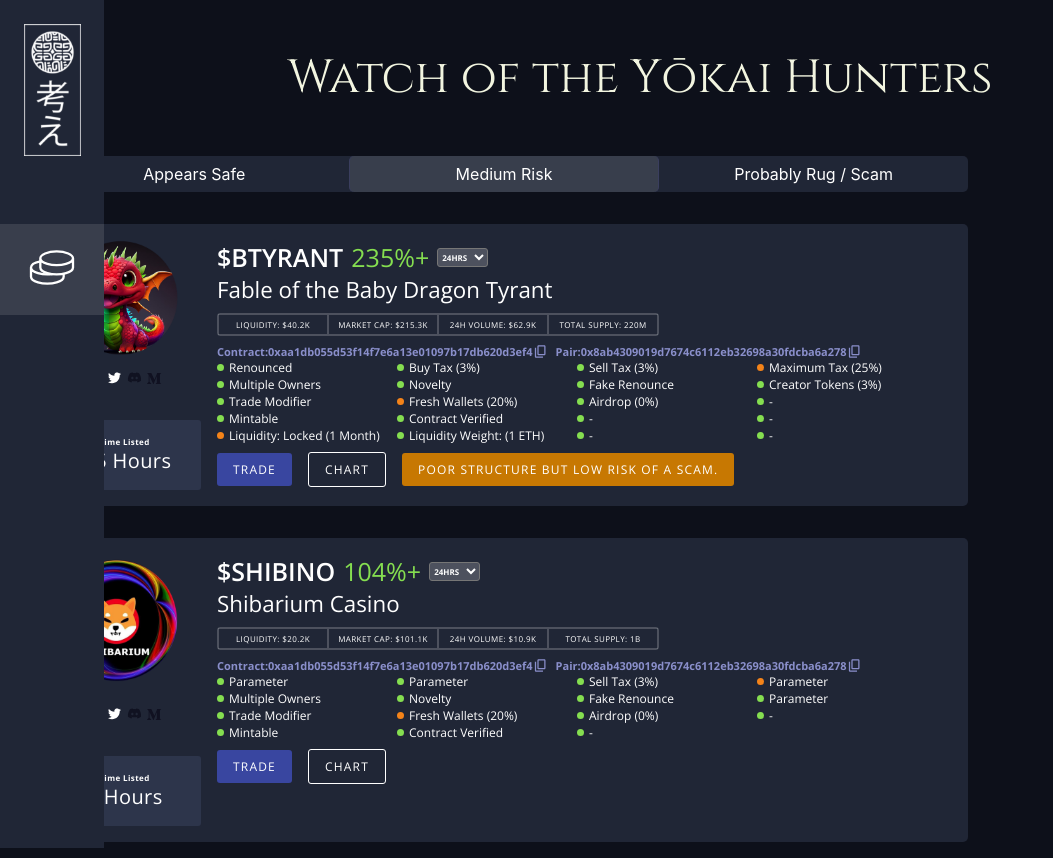
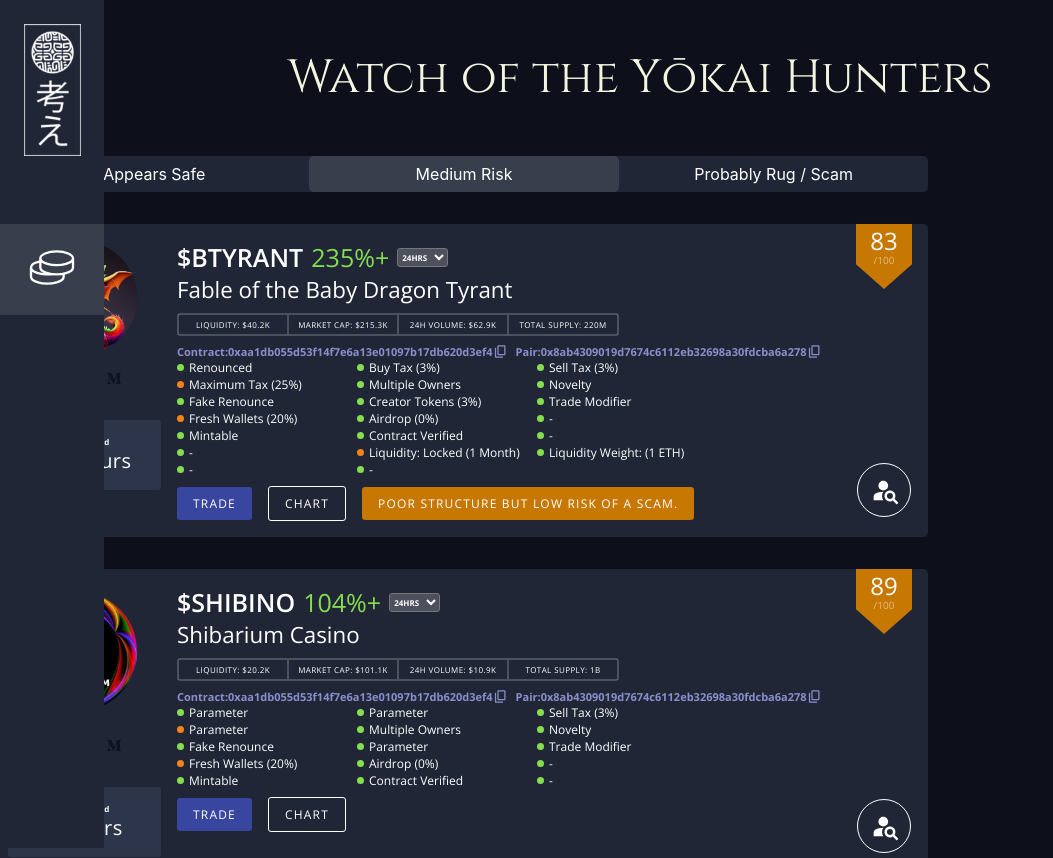
Before and after one commit to shivamanand-dev/amarkaTask, a React (Create React App) app: page / in a window 1280 px wide. Shown: the top 858 px of the page, without its empty margins (0-1053 px from the left). Built offline with nearby package versions, Linux system fonts and the light colour scheme.

Commit message:
modified

```diff
--- a/src/App.css
+++ b/src/App.css
@@ -5,7 +5,7 @@ body {
 }
 
 .wrapper {
-  max-width: 1200px;
+  max-width: 1300px;
   margin: 0 auto;
 }
 
--- a/src/Components/PairsCard/StyledPairsCard.js
+++ b/src/Components/PairsCard/StyledPairsCard.js
@@ -158,4 +158,33 @@ export const StyledPairsCard = styled.section`
       gap: 1rem;
     }
   }
+  .rating {
+    justify-content: space-between;
+    flex-direction: column;
+    padding-right: 1rem;
+    .pentagon {
+      width: 56px;
+      height: 65px;
+      clip-path: polygon(50% 0%, 100% 38%, 100% 100%, 0 100%, 0% 38%);
+      transform: rotate(180deg);
+      position: relative;
+      .ratingText {
+        transform: rotate(180deg);
+        margin: 0 auto;
+        position: absolute;
+        top: 10px;
+        width: 100%;
+        text-align: center;
+      }
+    }
+    .findBtn {
+      width: 52px;
+      height: 52px;
+      border: 1px solid #ffffff;
+      border-radius: 50%;
+      justify-content: center;
+      position: relative;
+      top: -20px;
+    }
+  }
 `;
--- a/src/Components/PairsCard/index.js
+++ b/src/Components/PairsCard/index.js
@@ -2,7 +2,7 @@
 import React from "react";
 import { StyledPairsCard } from "./StyledPairsCard";
 
-import profile1 from "../../images/Profile1.png";
+import find from "../../images/find.svg";
 import bubblemaps from "../../images/bubblemaps.51902376 1.svg";
 import etherscan from "../../images/etherscan-logo-light-circle 1.svg";
 import medium from "../../images/Medium.svg";
@@ -93,7 +93,31 @@ const PairsCard = ({ data }) => {
           )}
         </div>
       </div>
-      <div className="rating"> </div>
+      <div className="rating flex">
+        <div
+          className="pentagon"
+          style={{ background: data.rating > 90 ? "#498D21" : "#c77802" }}
+        >
+          <p className="ratingText">
+            <span style={{ fontSize: "24px" }}>{data.rating}</span>
+            <br />
+            <span
+              style={{
+                fontSize: "10px",
+                color: "rgba(255, 255, 255, 0.5)",
+                position: "relative",
+                top: "-10px",
+              }}
+            >
+              /100
+            </span>
+          </p>
+        </div>
+
+        <div className="findBtn flex">
+          <img src={find} alt="" />
+        </div>
+      </div>
     </StyledPairsCard>
   );
 };
--- a/src/data.json
+++ b/src/data.json
@@ -95,7 +95,8 @@
                 "status": "green"
             }
         ],
-        "isPoor": true
+        "isPoor": true,
+        "rating": 83
     },
     {
         "profilePic": "profile2",
@@ -173,7 +174,8 @@
                 "status": "green"
             }
         ],
-        "isPoor": false
+        "isPoor": false,
+        "rating": 89
     },
     {
         "profilePic": "profile3",
@@ -251,6 +253,7 @@
                 "status": "green"
             }
         ],
-        "isPoor": false
+        "isPoor": false,
+        "rating": 100
     }
 ]
```
Also changed, not shown: src/images/find.svg (added).
